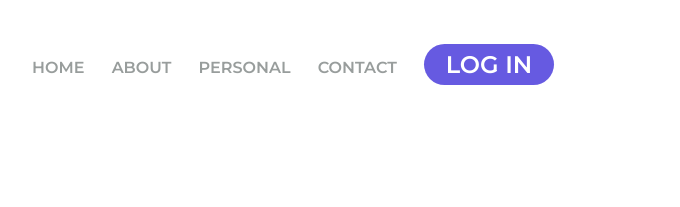
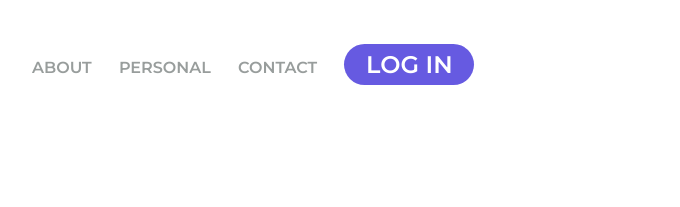
Before and after one commit to JoaoDevel/devclub-project-01, a plain HTML site: page index.html in a window 1280 px wide. Shown: the top 207 px of the page, without its empty margins (44-724 px from the left). Drawn offline with Linux system fonts and the light colour scheme.

Commit message:
alteração nova no menu

```diff
--- a/index.html
+++ b/index.html
@@ -10,7 +10,6 @@
 
 <body>
     <header>
-        <a class="link-header">HOME</a>
         <a class="link-header">ABOUT</a>
         <a class="link-header">PERSONAL</a>
         <a class="link-header">CONTACT</a>
```
